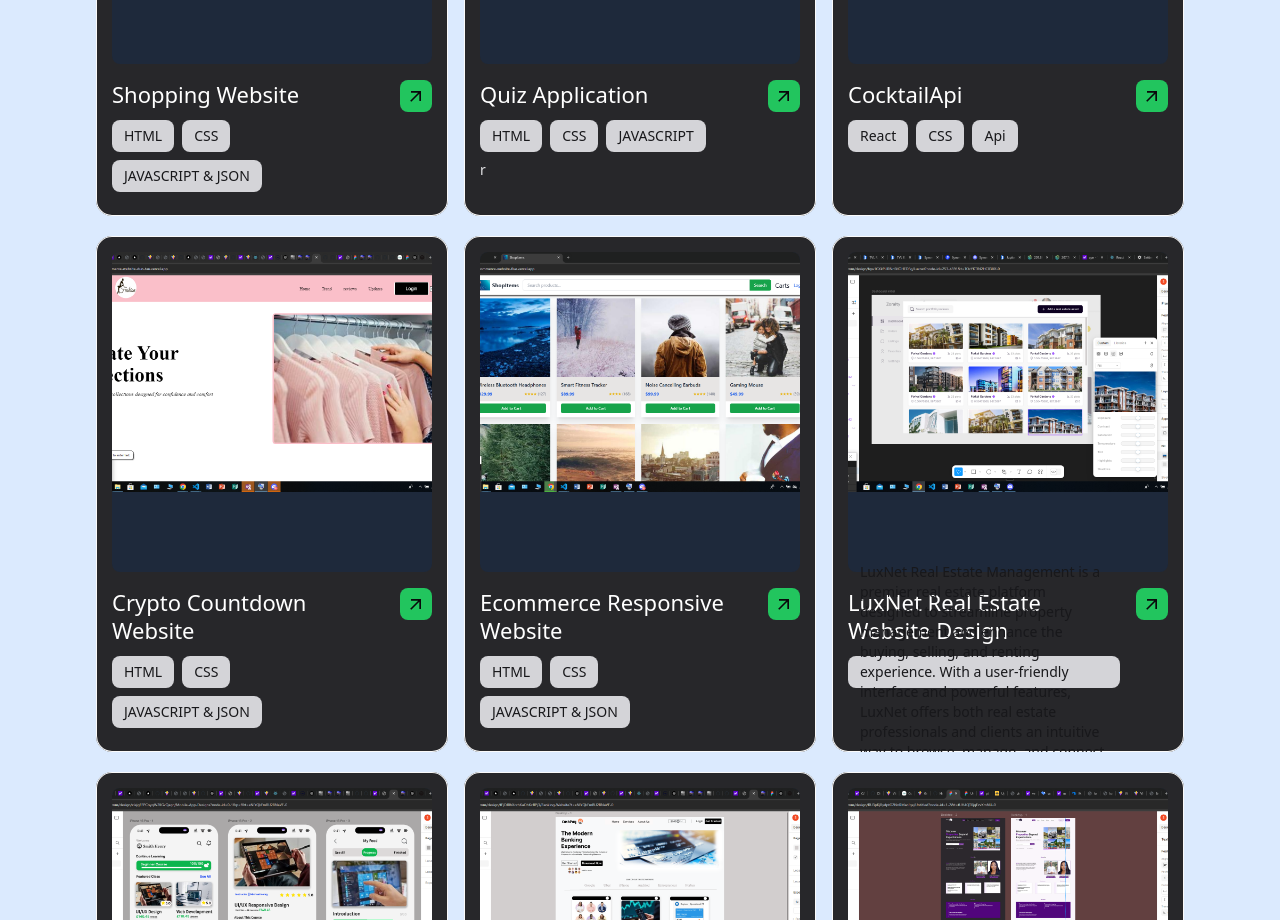
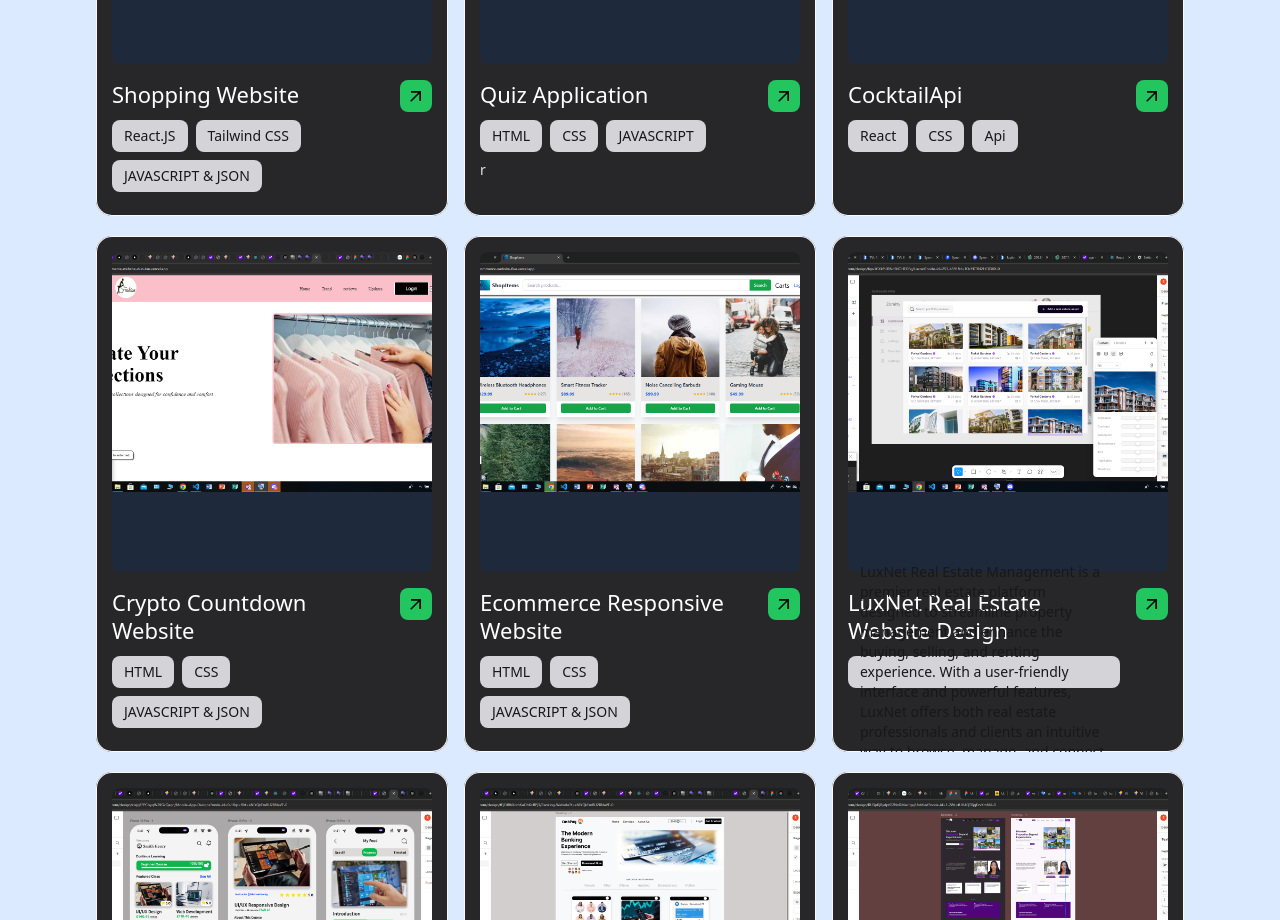
Before and after one commit to Sulamoney222/nasiruportfolio, a React (Vite) app in the folder anything/: page / in a window 1280 px wide. Shown: the part 2880-3800 px from the top of the page. Built offline with nearby package versions, Linux system fonts and the light colour scheme.

Commit message:
new changes

```diff
--- a/anything/src/components/work.jsx
+++ b/anything/src/components/work.jsx
@@ -58,8 +58,8 @@ const works = [
     imgSrc: count,
     title: 'Shopping Website',
     tags:[{
-      label:'HTML',},
-    {label:'CSS'},
+      label:'React.JS',},
+    {label:'Tailwind CSS'},
     ,{label:'JAVASCRIPT & JSON'},
     ],
     projectLink: 'https://first-ecommerce-website-five.vercel.app/'
```
